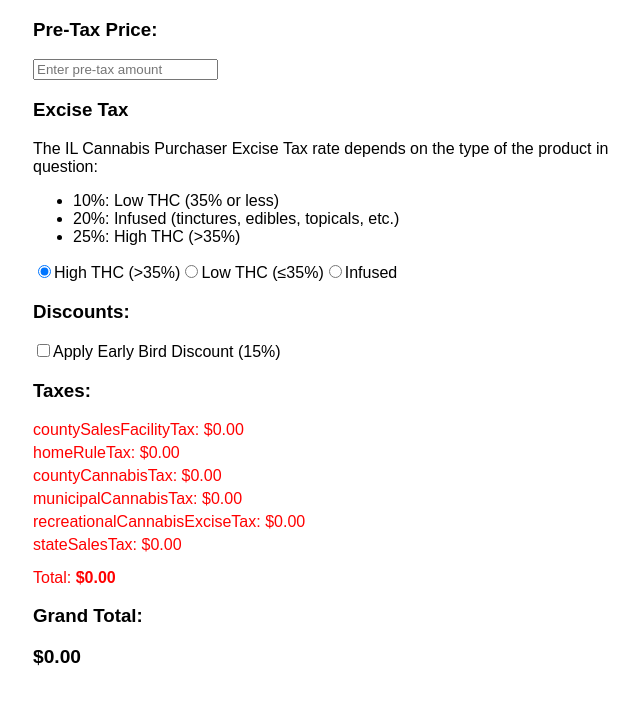
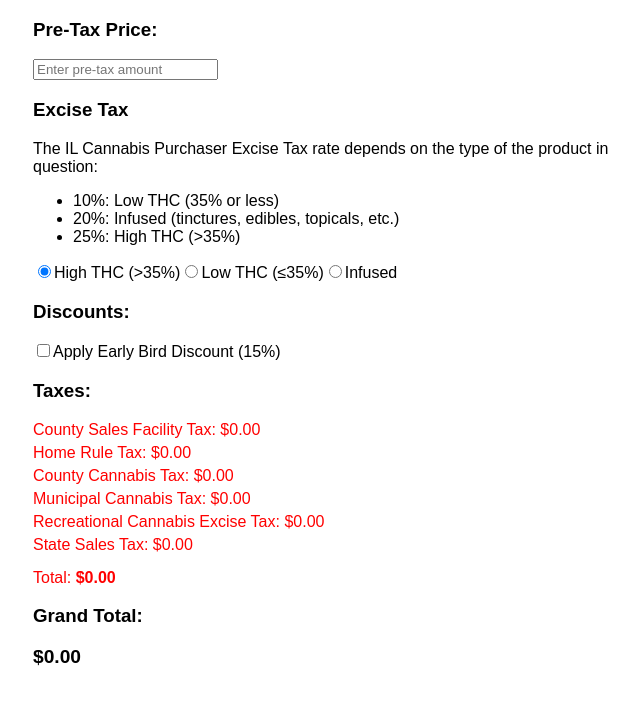
Before and after one commit to dephekt/il-trees-calc, a React (Create React App) app: page / in a window 1280 px wide. Shown: the top 704 px of the page, without its empty margins (307-947 px from the left). Built offline with nearby package versions, Linux system fonts and the light colour scheme.

Commit message:
refactor: use friendly formatting for the tax category names

```diff
--- a/src/App.js
+++ b/src/App.js
@@ -33,6 +33,15 @@
         recreationalCannabisExciseTax: amountAfterDiscount * recreationalCannabisExciseTaxRates[productType],
         stateSalesTax: amountAfterDiscount * taxRates.stateSalesTax,
     };
+
+    const taxNameMapping = {
+        countySalesFacilityTax: 'County Sales Facility Tax',
+        homeRuleTax: 'Home Rule Tax',
+        countyCannabisTax: 'County Cannabis Tax',
+        municipalCannabisTax: 'Municipal Cannabis Tax',
+        recreationalCannabisExciseTax: 'Recreational Cannabis Excise Tax',
+        stateSalesTax: 'State Sales Tax',
+    }
 
     // Calculate total tax
     const totalTax = Object.values(taxDetails).reduce((acc, tax) => acc + tax, 0);
@@ -106,18 +115,15 @@
                     </label>
                 </div>
             </div>
-           <div className="tax-details">
+            <div className="tax-details">
                 <h3 className="section-titles">Taxes:</h3>
                 {Object.entries(taxDetails).map(([taxName, taxAmount]) => (
                     <div key={taxName} className="tax-item">
-                        {`${taxName}: `}
-                        <span className="tax-amount">
-                            ${formatCurrency(taxAmount)}
-                        </span>
+                        {`${taxNameMapping[taxName] || taxName}: `}
+                        <span className="tax-amount">${formatCurrency(taxAmount)}</span>
                     </div>
                 ))}
-                <div className="tax-total">
-                    Total: <span className="tax-total-amount">${formatCurrency(totalTax)}</span>
+                <div className="tax-total">Total: <span className="tax-total-amount">${formatCurrency(totalTax)}</span>
                 </div>
             </div>
             <div className="grand-total-section">
```
